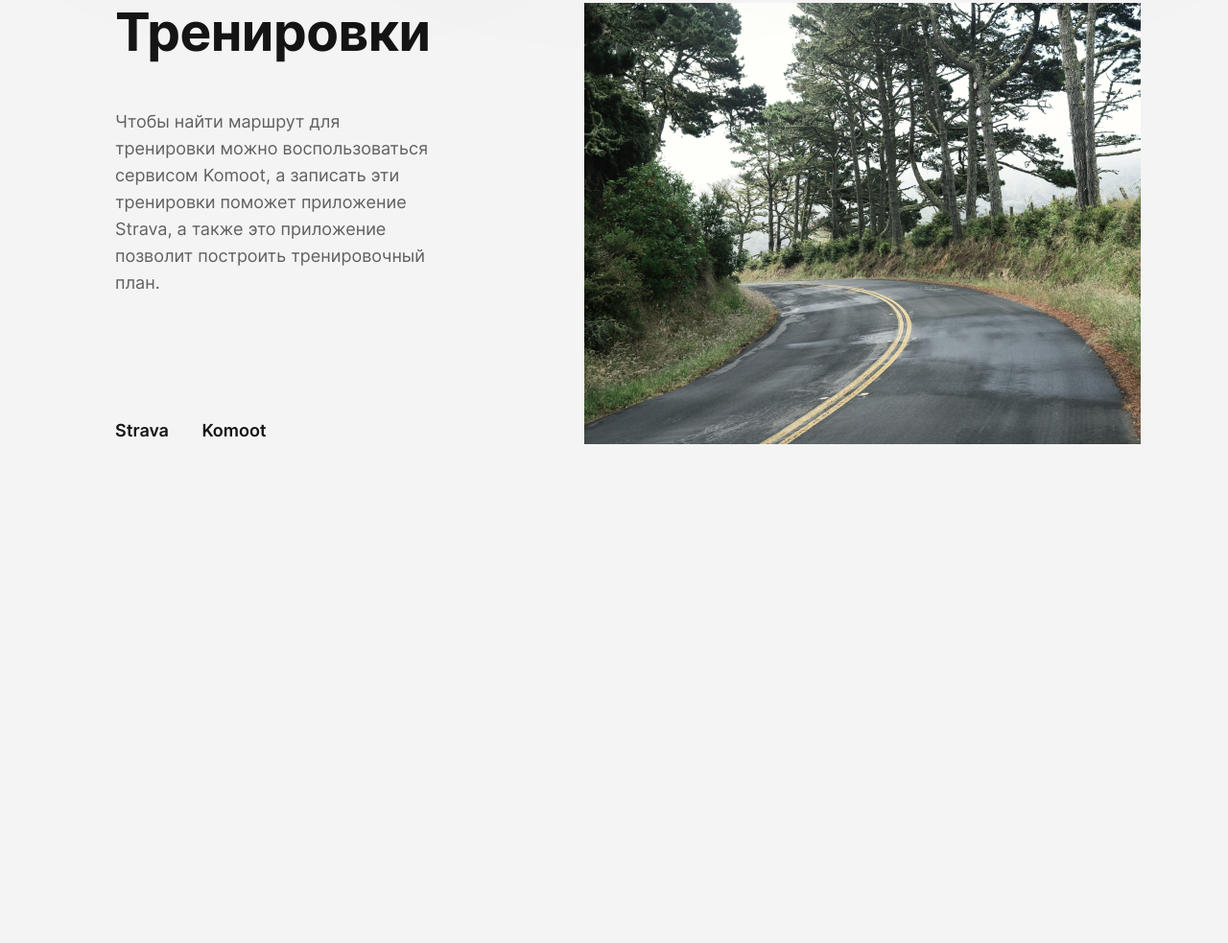
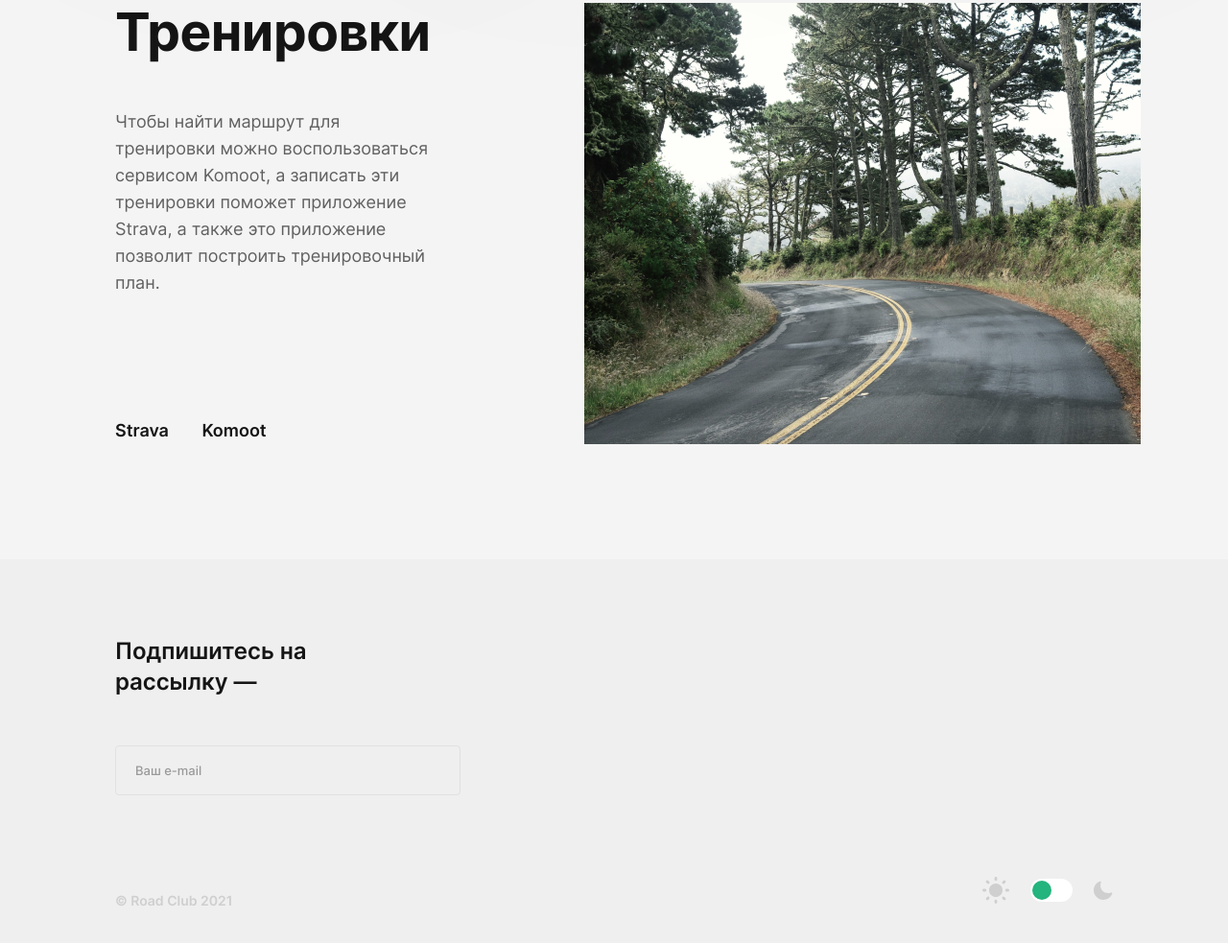
Before and after one commit to InertialForce/bicycle, a plain HTML site: page index.html in a window 1280 px wide. Shown: the part 3362-4345 px from the top of the page at 96% size. Before the commit the page ends 3945 px from the top, so only its background shows below. Drawn offline with Linux system fonts and the light colour scheme; files whose address does not match are found by name.

Commit message:
Готовый блок footer

```diff
--- a/index.html
+++ b/index.html
@@ -105,7 +105,20 @@
       <img class="workout__image" src="./images/road.jpg" alt="Дорога">
     </section>
   </main>
-  <footer class="footer"></footer>
+  <footer class="footer">
+    <div>
+      <form class="form footer__form" action="#">
+        <h2 class="form__title">Подпишитесь на рассылку —</h2>
+        <input class="form__email" type="email" name="email" placeholder="Ваш e-mail">
+      </form>
+      <p class="footer__copyright">© Road Club 2021</p>
+    </div>
+    <div class="footer__theme">
+      <img class="footer__image-light" src="./images/light.svg" alt="">
+      <div class="footer__switch-btn"></div>
+      <img class="footer__image-dark" src="./images/dark.svg" alt="">
+    </div>
+  </footer>
 
   <script src="./scripts/index.js"></script>
 </body>
--- /dev/null
+++ b/modules/blocks/footer.scss
@@ -0,0 +1,58 @@
+.footer {
+  background: #EFEFEF;
+  display: flex;
+  justify-content: space-between;
+  align-items: flex-end;
+  padding: 80px 120px 60px;
+
+  &__copyright {
+    font-weight: 600;
+    font-size: 14px;
+    line-height: 20px;
+    color: #CFCFCF;
+    margin: 0;
+  }
+
+  &__theme {
+    display: flex;
+    align-items: center;
+    gap: 22px;
+    margin-bottom: 7px;
+  }
+
+  &__switch-btn {
+    display: inline-block;
+    width: 44px;
+    height: 24px;
+    border-radius: 19px;
+    background: #fff;
+    z-index: 0;
+    margin: 0;
+    padding: 0;
+    border: none;
+    cursor: pointer;
+    position: relative;
+    transition-duration: 300ms;
+
+    &::after {
+      content: "";
+      height: 20px;
+      width: 20px;
+      border-radius: 50%;
+      background: #24B47E;
+      top: 2px;
+      left: 2px;
+      transition-duration: 300ms;
+      position: absolute;
+      z-index: 1;
+    }
+
+    &_on {
+      background: #545454;
+
+      &::after {
+        left: 22px;
+      }
+    }
+  }
+}
--- /dev/null
+++ b/modules/blocks/form.scss
@@ -0,0 +1,33 @@
+.form {
+  &__title {
+    font-weight: 600;
+    font-size: 24px;
+    line-height: 32px;
+    color: $primaryColor;
+    margin: 0 0 50px;
+    max-width: 230px;
+  }
+
+  &__email {
+    margin: 0 0 100px;
+    border: 1px solid #c7c7c780;
+    border-radius: 4px;
+    padding: 11px 20px;
+    background: none;
+    min-width: 360px;
+    box-sizing: border-box;
+    opacity: .7;
+    font-weight: 500;
+    font-size: 13px;
+    line-height: 28px;
+    color: $primaryColor;
+
+    &:focus {
+      outline: 1px solid #C7C7C7;
+    }
+
+    &:hover{
+      opacity: 1;
+    }
+  }
+}
--- a/pages/index.scss
+++ b/pages/index.scss
@@ -14,3 +14,5 @@
 @import "../modules/blocks/bicycles.scss";
 @import "../modules/blocks/cards.scss";
 @import "../modules/blocks/workout.scss";
+@import "../modules/blocks/footer.scss";
+@import "../modules/blocks/form.scss";
```
Also changed, not shown: images/dark.svg (added), images/light.svg (added), pages/index.css.
